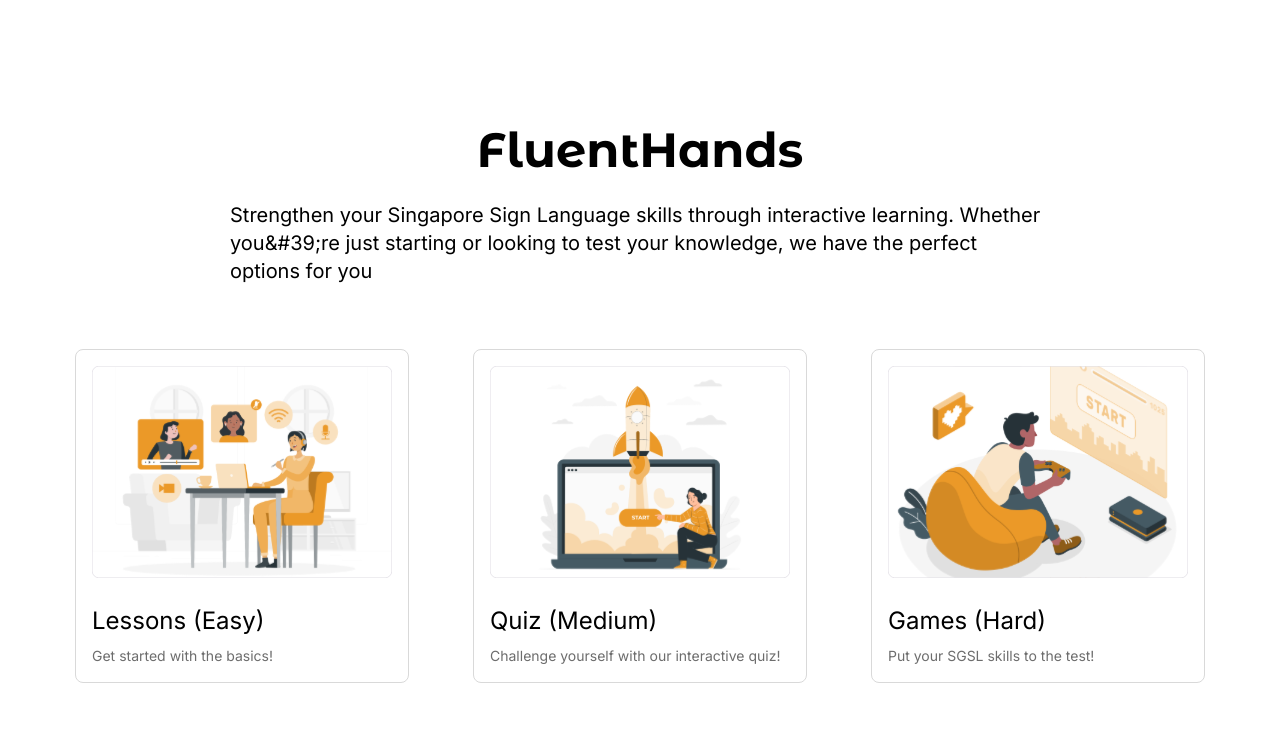
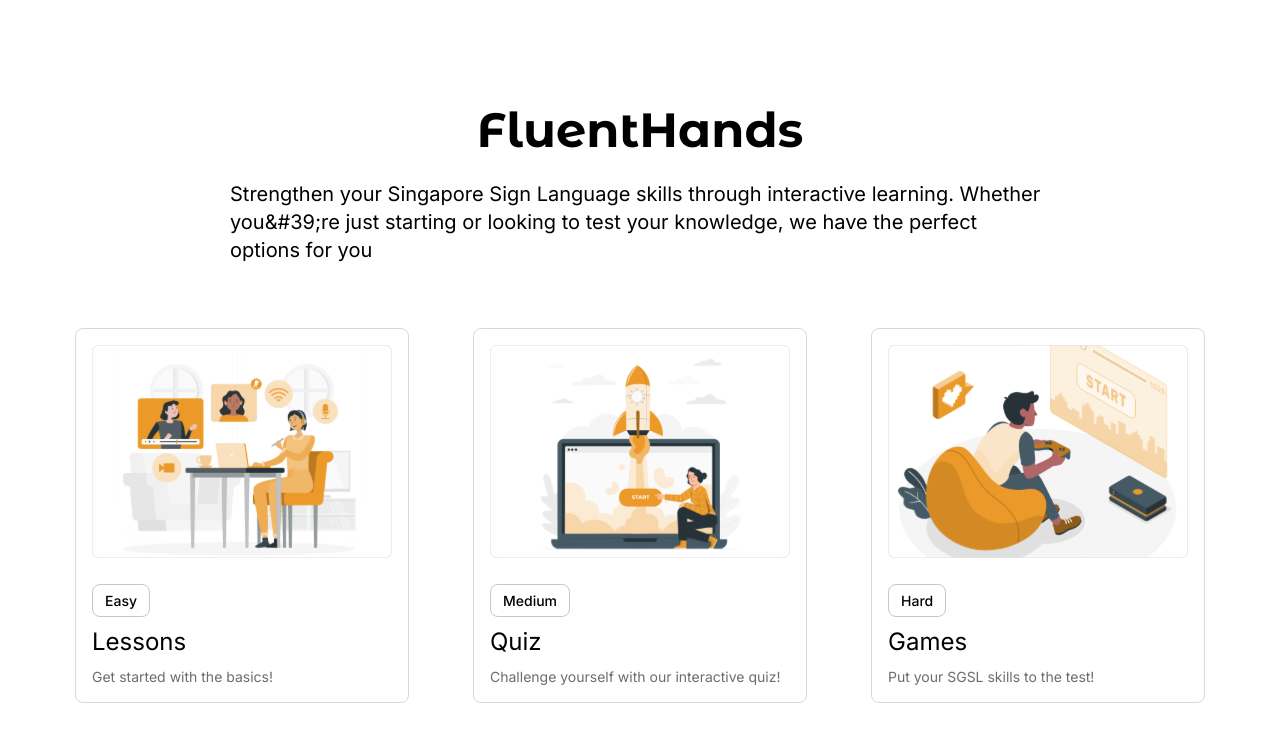
Before and after one commit to bettersg/FluentHands, a React (Vite) app: page / in a window 1280 px wide. Shown: the top 742 px of the page. Built offline with nearby package versions, Linux system fonts and the light colour scheme.

Commit message:
Updated home and quizPlay components
- Added difficulty tags to cards in homescreen
- Added skip button and letter signing instructions to quizPlay
- Cleaned up UI for quizPlay

```diff
--- a/src/components/card.jsx
+++ b/src/components/card.jsx
@@ -1,11 +1,12 @@
 import styles from './card.module.css'
 import PropTypes from 'prop-types'
 
-function Card({src, alt, title, desc, click}) {
+function Card({src, alt, difficulty, title, desc, click}) {
   return (
     <div className={styles.card} onClick={click}>
       <img className={styles.cardImg} src={src} alt={alt} />
       <div className={styles.cardBody}>
+        <div className={styles.cardTag}>{difficulty}</div>
         <h2 className={styles.cardTitle}>{title}</h2>
         <p className={styles.cardDesc}>{desc}</p>
       </div>
@@ -16,6 +17,7 @@ function Card({src, alt, title, desc, click}) {
 Card.propTypes = {
   src: PropTypes.string.isRequired,
   alt: PropTypes.string.isRequired,
+  difficulty: PropTypes.string.isRequired,
   title: PropTypes.string.isRequired,
   desc: PropTypes.string.isRequired,
   click: PropTypes.func
--- a/src/components/card.module.css
+++ b/src/components/card.module.css
@@ -19,7 +19,16 @@
 .cardBody {
     display: flex;
     flex-direction: column;
+    align-items: start;
     gap: 0.5rem;
+}
+
+.cardTag {
+    font-size: 14px;
+    font-weight: 500;
+    padding: 6px 12px;
+    border: 1px solid #CAC4D0;
+    border-radius: 8px;
 }
 
 .cardTitle {
--- a/src/components/quiz/timer.jsx
+++ b/src/components/quiz/interface.jsx
@@ -1,7 +1,8 @@
 import PropTypes from 'prop-types';
 import { useState, useEffect } from 'react'
+import styles from './interface.module.css'
 
-export default function Timer({points, handleEndQuiz}) {
+export default function Interface({points, instruction, handleEndQuiz}) {
     const timeLimitSeconds = 30
     const [seconds, setSeconds] = useState(timeLimitSeconds);
 
@@ -24,14 +25,16 @@ export default function Timer({points, handleEndQuiz}) {
     },[])
 
     return (
-        <>
-            <div>0:{seconds}</div>
-            <div>Score: {points}</div>
-        </>
+        <div className={styles.interface}>
+            <div className={styles.info}>Score: {points}</div>
+            <div className={styles.instruction}>{instruction}</div>
+            <div className={styles.info}>0:{seconds}</div>
+        </div>
     )
 }
 
-Timer.propTypes = {
+Interface.propTypes = {
     points: PropTypes.number.isRequired,
+    instruction: PropTypes.string.isRequired,
     handleEndQuiz: PropTypes.func.isRequired
 }
--- /dev/null
+++ b/src/components/quiz/interface.module.css
@@ -0,0 +1,19 @@
+.interface {
+    width: 100%;
+    display: flex;
+    position: relative;
+    justify-content: space-between;
+    align-items: center;
+}
+
+.info {
+    font-size: 32px;
+}
+
+.instruction {
+    position: absolute;
+    width: 100%;
+    font-size: 42px;
+    font-weight: 600;
+    text-align: center;
+}
--- a/src/components/quiz/quizPlay.jsx
+++ b/src/components/quiz/quizPlay.jsx
@@ -1,21 +1,48 @@
 import Cam from '../cam'
-import Timer from './timer'
+import Interface from './interface'
 import PropTypes from 'prop-types'
 import { useState } from 'react'
 import styles from './quizPlay.module.css'
 
 export default function QuizPlay({setMode, points, incrementPoints}) {
+    const letters = ['A','B','C','D','E','F','G','H','I','K','L','M','N','O','P','Q','R','S','T','U','V','W','X','Y']
+    const generateLetter = (prevLetter='') => {
+        let nextLetter = letters[Math.floor(Math.random()*letters.length)]
+        while (nextLetter == prevLetter) {
+            nextLetter = letters[Math.floor(Math.random()*letters.length)]
+        }
+        return nextLetter
+    }
+
     const handleEndQuiz = () => setMode('results')
     const [capturing, setCapturing] = useState(false)
+    const [letter, setLetter] = useState(generateLetter())
+    const [showSkip, setShowSkip] = useState(false)
     const handleQuizPoints = (correct) => {
-        if (correct) incrementPoints()
+        if (correct) {
+            incrementPoints()
+            setShowSkip(false)
+            setLetter(prevLetter => generateLetter(prevLetter))
+        } else {
+            setShowSkip(true)
+        }
+    }
+
+    const handleSkip = () => {
+        setLetter(prevLetter => generateLetter(prevLetter))
+        setShowSkip(false)
     }
 
     return (
         <div className={styles.quizContainer}>
+            {capturing && <Interface
+                points={points}
+                instruction={`Sign '${letter}'`}
+                handleEndQuiz={handleEndQuiz}
+            />}
             <Cam evaluateCallback={handleQuizPoints} capturing={capturing} setCapturing={setCapturing}/>
-            {capturing ? <Timer points={points} handleEndQuiz={handleEndQuiz}/>
-            : <button className='button' onClick={() => setCapturing(true)}>I&apos;m ready</button>}
+            {!capturing && <button className='button' onClick={() => setCapturing(true)}>I&apos;m ready</button>}
+            {capturing && showSkip && <button className='button' onClick={handleSkip}>Skip</button>}
         </div>
   )
 }
--- a/src/components/quiz/quizPlay.module.css
+++ b/src/components/quiz/quizPlay.module.css
@@ -1,7 +1,7 @@
 .quizContainer {
+    height: 600px;
     display: flex;
     flex-direction: column;
     align-items: start;
     gap: 1rem;
-
 }
--- a/src/pages/home.jsx
+++ b/src/pages/home.jsx
@@ -9,7 +9,8 @@ export default function Home() {
         {
             src: './lessons.svg',
             alt: 'woman holding a pen in a virtual conference call ',
-            title: 'Lessons (Easy)',
+            difficulty: 'Easy',
+            title: 'Lessons',
             desc: 'Get started with the basics!',
             click: () => navigate('/lessons')
 
@@ -17,14 +18,16 @@ export default function Home() {
         {
             src: './quiz.svg',
             alt: 'woman clicking on a website start button, launching a rocket',
-            title: 'Quiz (Medium)',
+            difficulty: 'Medium',
+            title: 'Quiz',
             desc: 'Challenge yourself with our interactive quiz!',
             click: () => navigate('/quiz')
         },
         {
             src: './games.svg',
             alt: 'boy sitting on a chair playing a video game',
-            title: 'Games (Hard)',
+            difficulty: 'Hard',
+            title: 'Games',
             desc: 'Put your SGSL skills to the test!',
             click: () => navigate('/games')
         }
```
